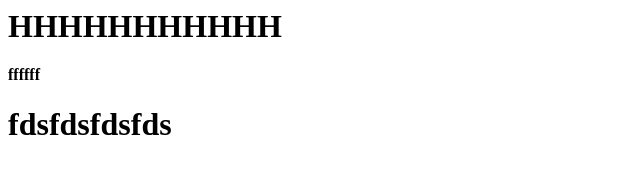
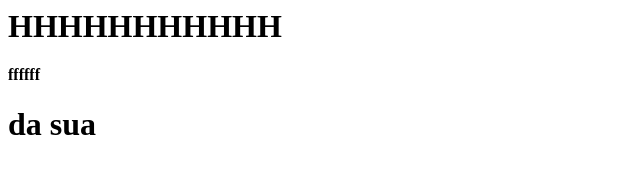
Before and after one commit to leletinhtinh/test, a plain HTML site: page index.html in a window 1280 px wide. Shown: the whole page, without its empty margins (0-640 px from the left). Drawn offline with Linux system fonts and the light colour scheme.

Commit message:
Update index.html

```diff
--- a/index.html
+++ b/index.html
@@ -1,3 +1,3 @@
 <h1>HHHHHHHHHHH</h1>
 <h4>ffffff</h4>
-<h1>fdsfdsfdsfds</h1>
+<h1>da sua</h1>
```
